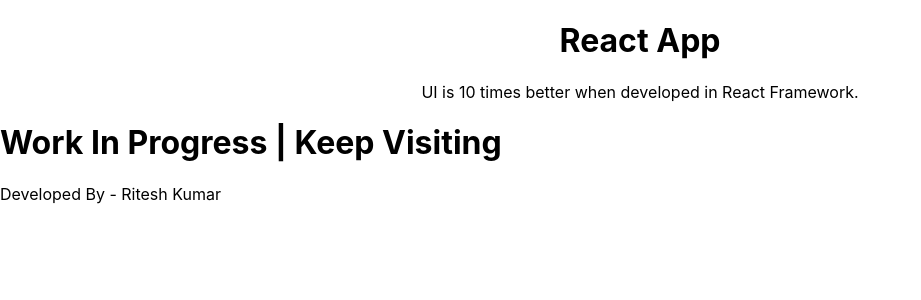
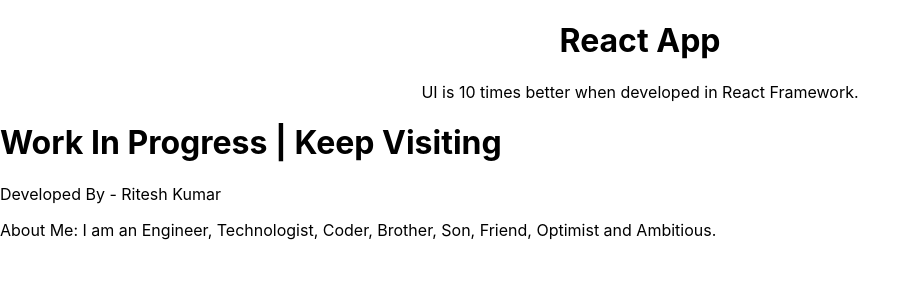
Before and after one commit to ritesh705/react-app, a React (Create React App) app: page / in a window 1280 px wide. Shown: the top 300 px of the page, without its empty margins (0-921 px from the left). Built offline with nearby package versions, Linux system fonts and the light colour scheme.

Commit message:
added - about content

```diff
--- a/public/index.html
+++ b/public/index.html
@@ -11,5 +11,6 @@
   <body>
     <div id="root"></div>
     <div id="mycontent"></div>
+    <div id="aboutMe"></div>
   </body>
 </html>
--- /dev/null
+++ b/src/components/About.js
@@ -0,0 +1,21 @@
+import React from 'react';
+
+class About extends React.Component
+{
+    constructor()
+    {
+        super();
+        this.description =
+        {
+            aboutMe:"I am an Engineer, Technologist, Coder, Brother, Son, Friend, Optimist and Ambitious."
+        };
+    }
+
+    render()
+    {
+        return(
+            <p>About Me: {this.description.aboutMe}</p>
+        );
+    }
+}
+export default About;
--- a/src/index.js
+++ b/src/index.js
@@ -2,9 +2,12 @@
 import ReactDOM from 'react-dom';
 import './index.css';
 import App from './App';
+import About from './components/About';
 import * as serviceWorker from './serviceWorker';
 
 ReactDOM.render(<App/>, document.getElementById('root'));
+
+ReactDOM.render(<About/>, document.getElementById('aboutMe'));
 
 const myelement =
 (
```
